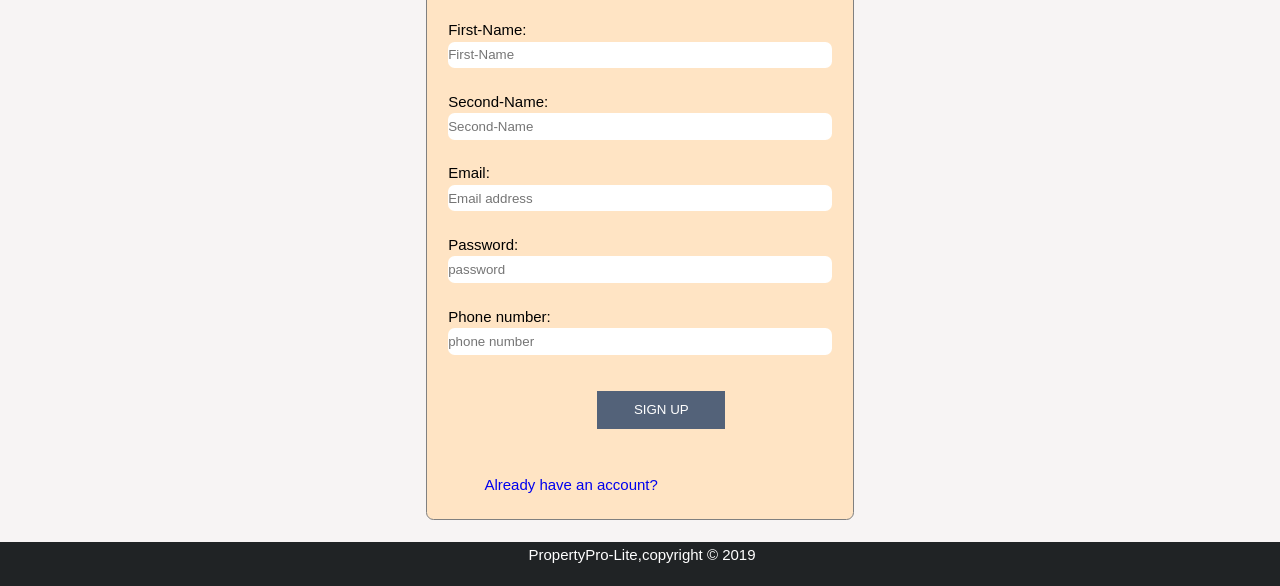
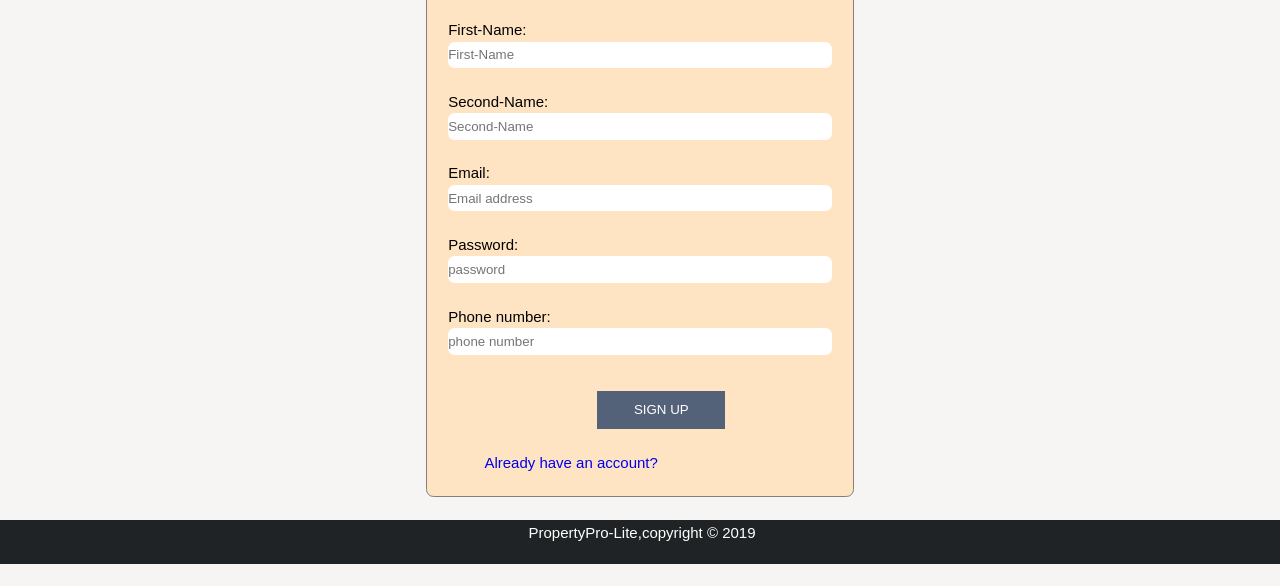
Before and after one commit to Claudinee11/Property-Pro-Lite1, a plain HTML site: page User Interface/pages/create-account.html in a window 1280 px wide. Shown: the part 220-806 px from the top of the page. Drawn offline with Linux system fonts and the light colour scheme.

Commit message:
[Finishes #167087249]

```diff
--- a/User Interface/pages/create-account.html
+++ b/User Interface/pages/create-account.html
@@ -57,7 +57,7 @@
             </div>
 
                 <br>
-                <button class="button" type="submit"> <a href="../pages/login.html"> Sign up </button><br><br> </a>
+                <button class="button" type="submit"> <a href="../pages/login.html"> Sign up </button><br> </a>
                 <a href="../pages/login.html" class="acc">Already have an account?</a> <br><br>
         </form>
     </div>
```
